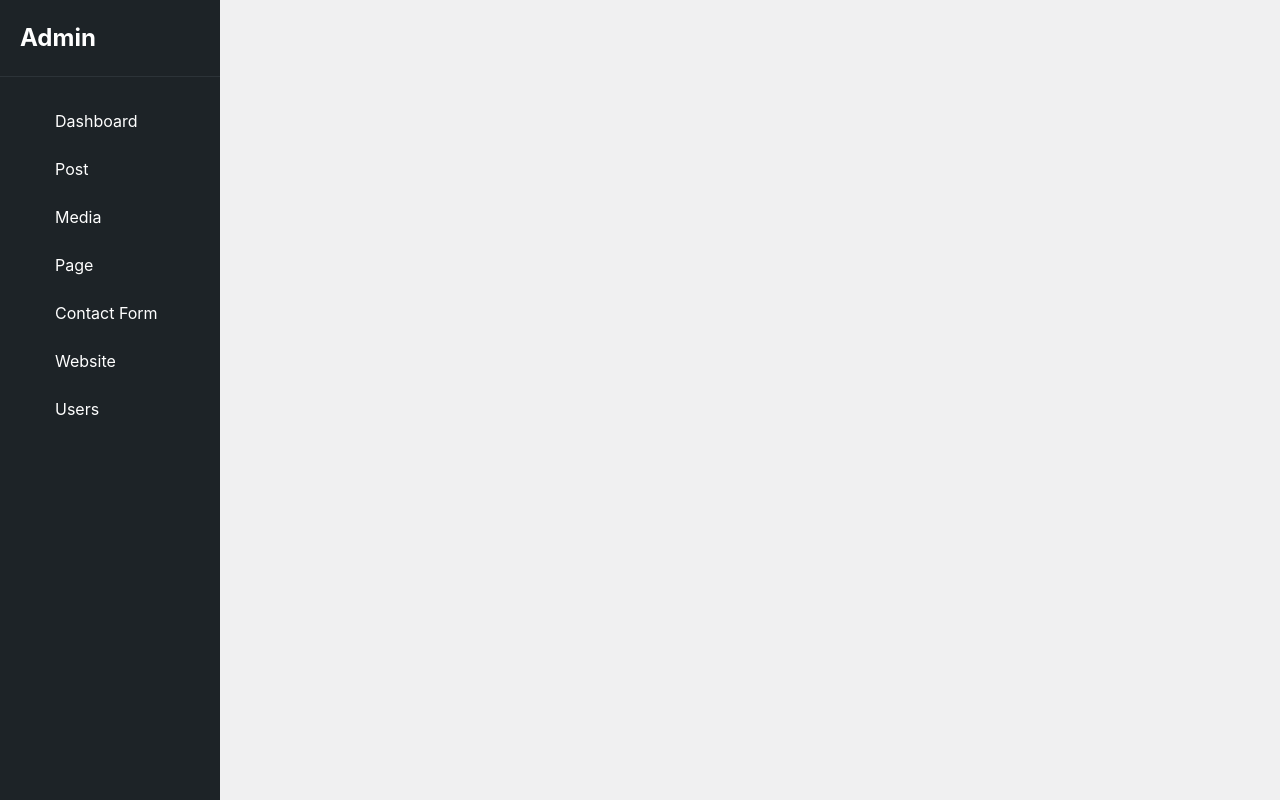
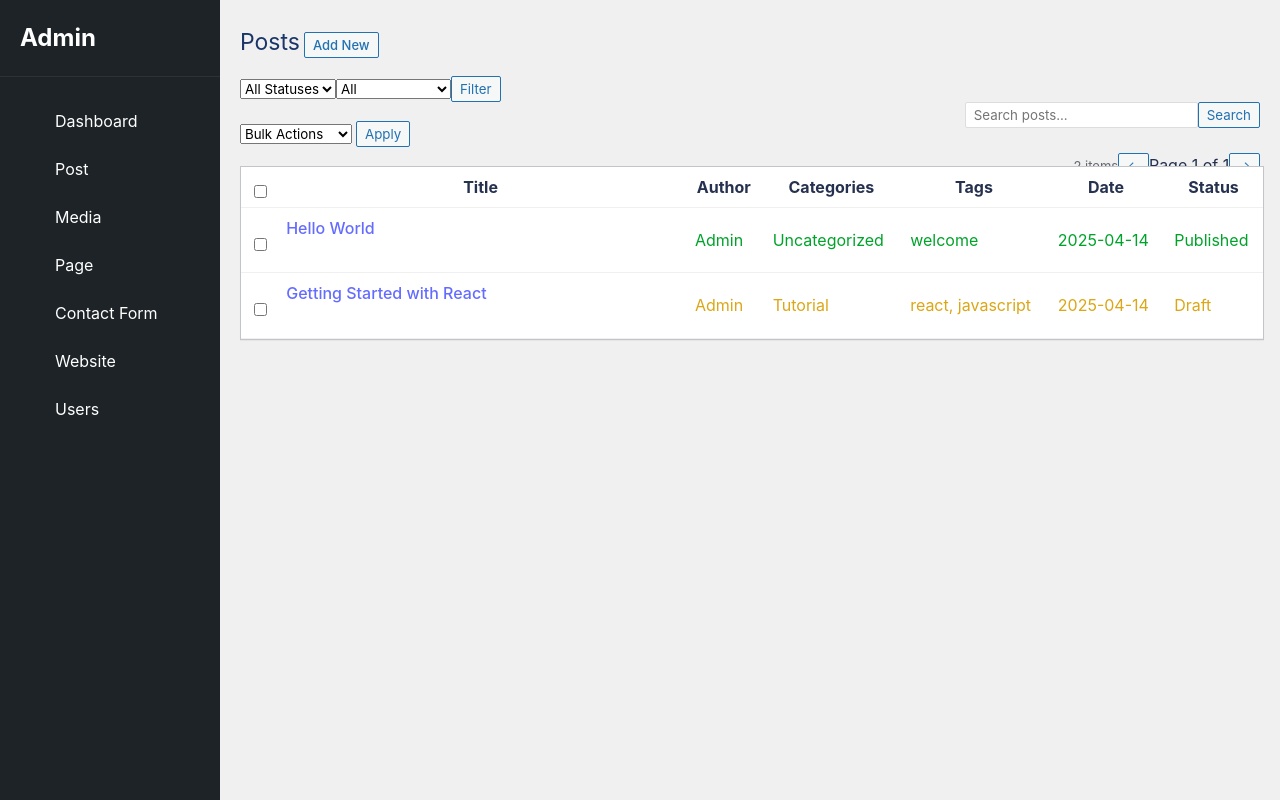
Before and after one commit to tanistocles/MIC-Website, a Next.js app in the folder mic-website/: page /admin in a window 1280 px wide. Built offline with nearby package versions, Linux system fonts and the light colour scheme.

Commit message:
restructure html and css

```diff
--- a/mic-website/src/app/admin/AllPost.jsx
+++ b/mic-website/src/app/admin/AllPost.jsx
@@ -1,38 +1,39 @@
-import './AllPostStyle.css'
+import styles from './AllPostStyle.module.css';
 
 function AllPost() {
-  return(
+  return (
     <>
-      <div class="wrap">
-    <h1 class="wp-heading-inline">Posts</h1>
-    <a href="/posts/new" class="page-title-action">Add New</a>
+      <div className={styles.wrap}>
+        <h1 className={styles['wp-heading-inline']}>Posts</h1>
+        <a href="/posts/new" className={styles['page-title-action']}>Add New</a>
 
-    <div class="tablenav top">
-      <div class="alignleft actions">
-        <select class="post-status-filter">
+        <div className={styles.tablenav + ' top'}>
+          <div className="alignleft actions">
+            <select className="post-status-filter">
               <option value="all">All Statuses</option>
               <option value="published">Published</option>
               <option value="draft">Draft</option>
               <option value="trash">Trash</option>
             </select>
 
-        <select class="category-filter">
+            <select className="category-filter">
               <option value="all">All</option>
               <option value="uncategorized">Uncategorized</option>
               <option value="tutorial">Tutorial</option>
               <option value="news">News</option>
             </select>
 
-        <button class="button">Filter</button>
+            <button className={styles.button}>Filter</button>
           </div>
 
-      <div class="search-box">
-        <input type="search" placeholder="Search posts..."/>
-        <button class="button">Search</button>
+          <div className={styles['search-box']}>
+            <input type="search" placeholder="Search posts..." />
+            <button className={styles.button}>Search</button>
           </div>
         </div>
-    <div class="tablenav top">
-      <div class="alignleft actions bulkactions">
+
+        <div className={styles.tablenav + ' top'}>
+          <div className={"alignleft actions " + styles.bulkactions}>
             <select id="bulk-action-selector">
               <option value="-1">Bulk Actions</option>
               <option value="edit">Edit</option>
@@ -40,69 +41,69 @@ function AllPost() {
               <option value="publish">Publish</option>
               <option value="draft">Draft</option>
             </select>
-        <button class="button action">Apply</button>
+            <button className={styles.button + ' action'}>Apply</button>
           </div>
 
-      <div class="tablenav-pages">
-        <span class="displaying-num">2 items</span>
-        <span class="pagination-links">
-          <button class="button" disabled>←</button>
-          <span class="current-page">Page 1 of 1</span>
-          <button class="button" disabled>→</button>
+          <div className={styles['tablenav-pages']}>
+            <span className={styles['displaying-num']}>2 items</span>
+            <span className="pagination-links">
+              <button className={styles.button} disabled>←</button>
+              <span className="current-page">Page 1 of 1</span>
+              <button className={styles.button} disabled>→</button>
             </span>
           </div>
         </div>
 
-    <table class="wp-list-table widefat fixed striped posts">
+        <table className={styles['wp-list-table'] + ' widefat fixed striped posts'}>
           <thead>
             <tr>
-          <th class="check-column"><input type="checkbox"/></th>
-          <th class="column-title">Title</th>
-          <th class="column-author">Author</th>
-          <th class="column-categories">Categories</th>
-          <th class="column-tags">Tags</th>
-          <th class="column-date">Date</th>
-          <th class="column-status">Status</th>
+              <th className={styles['check-column']}><input type="checkbox" /></th>
+              <th className={styles['column-title']}>Title</th>
+              <th className="column-author">Author</th>
+              <th className="column-categories">Categories</th>
+              <th className="column-tags">Tags</th>
+              <th className="column-date">Date</th>
+              <th className="column-status">Status</th>
             </tr>
           </thead>
           <tbody>
-        <tr class="status-published">
-          <th class="check-column"><input type="checkbox"/></th>
-          <td class="column-title">
+            <tr className={styles['status-published']}>
+              <th className={styles['check-column']}><input type="checkbox" /></th>
+              <td className={styles['column-title']}>
                 <strong><a href="/posts/edit/1">Hello World</a></strong>
-            <div class="row-actions">
-              <span class="edit"><a href="/posts/edit/1">Edit</a> | </span>
-              <span class="trash"><button>Trash</button> | </span>
-              <span class="view"><a href="/blog/1" target="_blank" rel="noopener noreferrer">View</a></span>
+                <div className={styles['row-actions']}>
+                  <span className="edit"><a href="/posts/edit/1">Edit</a> | </span>
+                  <span className="trash"><button>Trash</button> | </span>
+                  <span className="view"><a href="/blog/1" target="_blank" rel="noopener noreferrer">View</a></span>
                 </div>
               </td>
-          <td class="column-author">Admin</td>
-          <td class="column-categories">Uncategorized</td>
-          <td class="column-tags">welcome</td>
-          <td class="column-date">2025-04-14</td>
-          <td class="column-status"><span class="post-status published">Published</span></td>
+              <td className="column-author">Admin</td>
+              <td className="column-categories">Uncategorized</td>
+              <td className="column-tags">welcome</td>
+              <td className="column-date">2025-04-14</td>
+              <td className="column-status"><span className="post-status published">Published</span></td>
             </tr>
-        <tr class="status-draft">
-          <th class="check-column"><input type="checkbox"/></th>
-          <td class="column-title">
+            <tr className={styles['status-draft']}>
+              <th className={styles['check-column']}><input type="checkbox" /></th>
+              <td className={styles['column-title']}>
                 <strong><a href="/posts/edit/2">Getting Started with React</a></strong>
-            <div class="row-actions">
-              <span class="edit"><a href="/posts/edit/2">Edit</a> | </span>
-              <span class="trash"><button>Trash</button> | </span>
-              <span class="view"><a href="/blog/2" target="_blank" rel="noopener noreferrer">View</a></span>
+                <div className={styles['row-actions']}>
+                  <span className="edit"><a href="/posts/edit/2">Edit</a> | </span>
+                  <span className="trash"><button>Trash</button> | </span>
+                  <span className="view"><a href="/blog/2" target="_blank" rel="noopener noreferrer">View</a></span>
                 </div>
               </td>
-          <td class="column-author">Admin</td>
-          <td class="column-categories">Tutorial</td>
-          <td class="column-tags">react, javascript</td>
-          <td class="column-date">2025-04-14</td>
-          <td class="column-status"><span class="post-status draft">Draft</span></td>
+              <td className="column-author">Admin</td>
+              <td className="column-categories">Tutorial</td>
+              <td className="column-tags">react, javascript</td>
+              <td className="column-date">2025-04-14</td>
+              <td className="column-status"><span className="post-status draft">Draft</span></td>
             </tr>
           </tbody>
         </table>
 
-    <div class="tablenav bottom">
-      <div class="alignleft actions bulkactions">
+        <div className={styles.tablenav + ' bottom'}>
+          <div className={"alignleft actions " + styles.bulkactions}>
             <select id="bulk-action-selector-bottom">
               <option value="-1">Bulk Actions</option>
               <option value="edit">Edit</option>
@@ -110,20 +111,21 @@ function AllPost() {
               <option value="publish">Publish</option>
               <option value="draft">Draft</option>
             </select>
-        <button class="button action">Apply</button>
+            <button className={styles.button + ' action'}>Apply</button>
           </div>
 
-      <div class="tablenav-pages">
-        <span class="displaying-num">2 items</span>
-        <span class="pagination-links">
-          <button class="button" disabled>←</button>
-          <span class="current-page">Page 1 of 1</span>
-          <button class="button" disabled>→</button>
+          <div className={styles['tablenav-pages']}>
+            <span className={styles['displaying-num']}>2 items</span>
+            <span className="pagination-links">
+              <button className={styles.button} disabled>←</button>
+              <span className="current-page">Page 1 of 1</span>
+              <button className={styles.button} disabled>→</button>
             </span>
           </div>
         </div>
       </div>
     </>
-  )
+  );
 }
+
 export default AllPost;
--- a/mic-website/src/app/admin/Category.jsx
+++ b/mic-website/src/app/admin/Category.jsx
@@ -1,100 +1,88 @@
-// Categories.jsx
-import './CategoryStyle.css'
+import styles from './CategoryStyle.module.css';
 
 function Category() {
   return (
-        <div class="wrap">
-    <h1 class="wp-heading-inline">Categories</h1>
-    <a href="/posts" class="page-title-action">Back to Posts</a>
+    <div className={styles.wrap}>
+      <h1 className={styles['wp-heading-inline']}>Categories</h1>
+      <a href="/posts" className={styles['page-title-action']}>Back to Posts</a>
 
-    <div class="category-management">
-      <div class="postbox">
-        <div class="postbox-header">
+      <div className={styles['category-management']}>
+        <div className={styles.postbox}>
+          <div className={styles['postbox-header']}>
             <h2>Add New Category</h2>
           </div>
-        <div class="inside">
+          <div className={styles.inside}>
             <form>
-            <div class="form-field">
-              <label for="category-name">Name</label>
+              <div className={styles['form-field']}>
+                <label htmlFor="category-name">Name</label>
                 <input type="text" id="category-name" placeholder="Sample Name" />
               </div>
-            <div class="form-field">
-              <label for="category-slug">Slug</label>
+              <div className={styles['form-field']}>
+                <label htmlFor="category-slug">Slug</label>
                 <input type="text" id="category-slug" placeholder="sample-slug" />
               </div>
-            <button type="submit" class="button button-primary">Add New Category</button>
-            <button type="button" class="button">Cancel</button>
+              <button type="submit" className={`${styles.button} ${styles['button-primary']}`}>Add New Category</button>
+              <button type="button" className={styles.button}>Cancel</button>
             </form>
           </div>
         </div>
 
-      <div class="tablenav top">
-        <div class="alignleft actions bulkactions">
+        <div className={styles.tablenav}>
+          <div className={styles.bulkactions}>
             <select>
               <option value="">Bulk Actions</option>
               <option value="delete">Delete</option>
             </select>
-          <button type="button" class="button action">Apply</button>
+            <button type="button" className={styles.button}>Apply</button>
           </div>
         </div>
 
-      <table class="wp-list-table widefat fixed striped">
+        <table className={styles['wp-list-table']}>
           <thead>
             <tr>
-            <th class="check-column">
-              <input type="checkbox" />
-            </th>
-            <th class="column-name">Name</th>
-            <th class="column-slug">Slug</th>
-            <th class="column-posts">Count</th>
-            <th class="column-actions">Actions</th>
+              <th className={styles['check-column']}><input type="checkbox" /></th>
+              <th className={styles['column-name']}>Name</th>
+              <th className={styles['column-slug']}>Slug</th>
+              <th className={styles['column-posts']}>Count</th>
+              <th className={styles['column-actions']}>Actions</th>
             </tr>
           </thead>
           <tbody>
             <tr>
-            <th class="check-column">
-              <input type="checkbox" />
-            </th>
-            <td class="column-name"><strong>News</strong></td>
-            <td class="column-slug">news</td>
-            <td class="column-posts">15</td>
-            <td class="column-actions">
-              <button type="button" class="button">Edit</button>
-              <button type="button" class="button">Delete</button>
+              <th className={styles['check-column']}><input type="checkbox" /></th>
+              <td className={styles['column-name']}><strong>News</strong></td>
+              <td className={styles['column-slug']}>news</td>
+              <td className={styles['column-posts']}>15</td>
+              <td className={styles['column-actions']}>
+                <button type="button" className={styles.button}>Edit</button>
+                <button type="button" className={styles.button}>Delete</button>
               </td>
             </tr>
             <tr>
-            <th class="check-column">
-              <input type="checkbox" />
-            </th>
-            <td class="column-name"><strong>Tutorials</strong></td>
-            <td class="column-slug">tutorials</td>
-            <td class="column-posts">28</td>
-            <td class="column-actions">
-              <button type="button" class="button">Edit</button>
-              <button type="button" class="button">Delete</button>
+              <th className={styles['check-column']}><input type="checkbox" /></th>
+              <td className={styles['column-name']}><strong>Tutorials</strong></td>
+              <td className={styles['column-slug']}>tutorials</td>
+              <td className={styles['column-posts']}>28</td>
+              <td className={styles['column-actions']}>
+                <button type="button" className={styles.button}>Edit</button>
+                <button type="button" className={styles.button}>Delete</button>
               </td>
             </tr>
             <tr>
-            <th class="check-column">
-              <input type="checkbox" />
-            </th>
-            <td class="column-name"><strong>Uncategorized</strong></td>
-            <td class="column-slug">uncategorized</td>
-            <td class="column-posts">42</td>
-            <td class="column-actions">
-              <button type="button" class="button">Edit</button>
-              <button type="button" class="button">Delete</button>
+              <th className={styles['check-column']}><input type="checkbox" /></th>
+              <td className={styles['column-name']}><strong>Uncategorized</strong></td>
+              <td className={styles['column-slug']}>uncategorized</td>
+              <td className={styles['column-posts']}>42</td>
+              <td className={styles['column-actions']}>
+                <button type="button" className={styles.button}>Edit</button>
+                <button type="button" className={styles.button}>Delete</button>
               </td>
             </tr>
           </tbody>
         </table>
       </div>
     </div>
-
-    )
-
-
+  );
 }
 
 export default Category;
--- /dev/null
+++ b/mic-website/src/app/admin/CategoryStyle.module.css
@@ -0,0 +1,170 @@
+/* Layout */
+.wrap {
+  margin-left: var(--sidebar-width);
+  flex: 1;
+  padding: 20px;
+  width: calc(100% - var(--sidebar-width));
+  transition: margin-left 0.3s ease, width 0.3s ease;
+}
+
+/* Heading and Buttons */
+.wp-heading-inline {
+  font-size: 23px;
+  font-weight: 400;
+  margin: 0;
+  padding: 9px 0 4px;
+  display: inline-block;
+}
+
+.page-title-action {
+  font-size: 13px;
+  margin-left: 8px;
+  padding: 4px 8px;
+  text-decoration: none;
+  border: 1px solid #2271b1;
+  border-radius: 2px;
+  background: #f6f7f7;
+  color: #2271b1;
+}
+
+.page-title-action:hover {
+  background: #f0f0f1;
+}
+
+.button {
+  background: #f6f7f7;
+  border: 1px solid #2271b1;
+  color: #2271b1;
+  padding: 4px 8px;
+  border-radius: 2px;
+  cursor: pointer;
+  text-decoration: none;
+  margin-right: 5px;
+}
+
+.button:hover {
+  background: #2271b1;
+  color: #fff;
+}
+
+.button-primary {
+  background-color: #2271b1;
+  color: #fff;
+}
+
+.button-primary:hover {
+  background-color: #1d5ea8;
+}
+
+/* Form Styles */
+.category-management {
+  margin-top: 20px;
+}
+
+.postbox {
+  border: 1px solid #ccd0d4;
+  border-radius: 4px;
+  background-color: #fff;
+  margin-bottom: 20px;
+  box-shadow: 0 1px 1px rgba(0,0,0,.04);
+}
+
+.postbox-header {
+  padding: 12px 16px;
+  border-bottom: 1px solid #eee;
+  background-color: #f1f1f1;
+}
+
+.inside {
+  padding: 16px;
+}
+
+.form-field {
+  margin-bottom: 16px;
+}
+
+.form-field label {
+  display: block;
+  font-weight: 600;
+  margin-bottom: 6px;
+}
+
+.form-field input {
+  width: 100%;
+  padding: 6px 8px;
+  border: 1px solid #ccd0d4;
+  border-radius: 4px;
+}
+
+/* Table */
+.wp-list-table {
+  margin-left: 20px;
+  background: #fff;
+  border: 1px solid #c3c4c7;
+  box-shadow: 0 1px 1px rgba(0,0,0,.04);
+  width: 80%;
+  border-spacing: 0;
+}
+
+.wp-list-table th,
+.wp-list-table td {
+  padding: 6px 8px;
+  vertical-align: middle;
+  border-bottom: 1px solid #f0f0f1;
+}
+
+.check-column {
+  width: 2.2em;
+}
+
+.column-name {
+  width: 30%;
+}
+
+.column-slug {
+  width: 20%;
+}
+
+.column-posts {
+  width: 15%;
+}
+
+.column-actions {
+  width: 20%;
+}
+
+.no-items {
+  text-align: center;
+  padding: 20px !important;
+  color: #646970;
+}
+
+/* Bulk Actions */
+.tablenav {
+  display: flex;
+  justify-content: space-between;
+  align-items: center;
+  margin: 10px 20px;
+}
+
+.bulkactions select {
+  margin-right: 4px;
+  padding: 4px 6px;
+  border-radius: 4px;
+  border: 1px solid #ccc;
+}
+
+/* Responsive Design */
+@media (max-width: 782px) {
+  .column-slug {
+    display: none;
+  }
+
+  .column-name {
+    width: 40%;
+  }
+
+  .column-actions {
+    width: 30%;
+  }
+}
--- a/mic-website/src/app/admin/page.tsx
+++ b/mic-website/src/app/admin/page.tsx
@@ -1,18 +1,17 @@
 import './Style.css';
-import './LibraryStyle.css';
 import Navbar from './Navbar';
-// import MainPage from './MainPage';
-// import AllPost from './AllPost';
-// import Category from './Category';
-// import NewPost from './NewPost';
-// import Library from './Library';
+import MainPage from './MainPage';
+import AllPost from './AllPost';
+import Category from './Category';
+import NewPost from './NewPost';
+import Library from './Library';
 
 function Admin() {
   return (
     <>
       <Navbar />
       {/* <MainPage /> */}
-      {/* <AllPost /> */}
+      <AllPost />
       {/* <Category /> */}
       {/* <NewPost /> */}
       {/* <Library /> */}
```
Also changed, not shown: mic-website/src/app/admin/CategoryStyle.css (deleted, +0 -64 lines), mic-website/src/app/admin/Library.jsx (+27 -68 lines), mic-website/src/app/admin/NewPost.jsx (+38 -25 lines), mic-website/src/app/layout.tsx (+11 -15 lines), mic-website/src/app/admin/AllPostStyle.module.css (renamed from mic-website/src/app/admin/AllPostStyle.css), mic-website/src/app/admin/LibraryStyle.module.css (renamed from mic-website/src/app/admin/LibraryStyle.css), mic-website/src/app/admin/NewPostStyle.module.css (renamed from mic-website/src/app/admin/NewPostStyle.css). Lines whose indentation alone changed are shown as unchanged.
